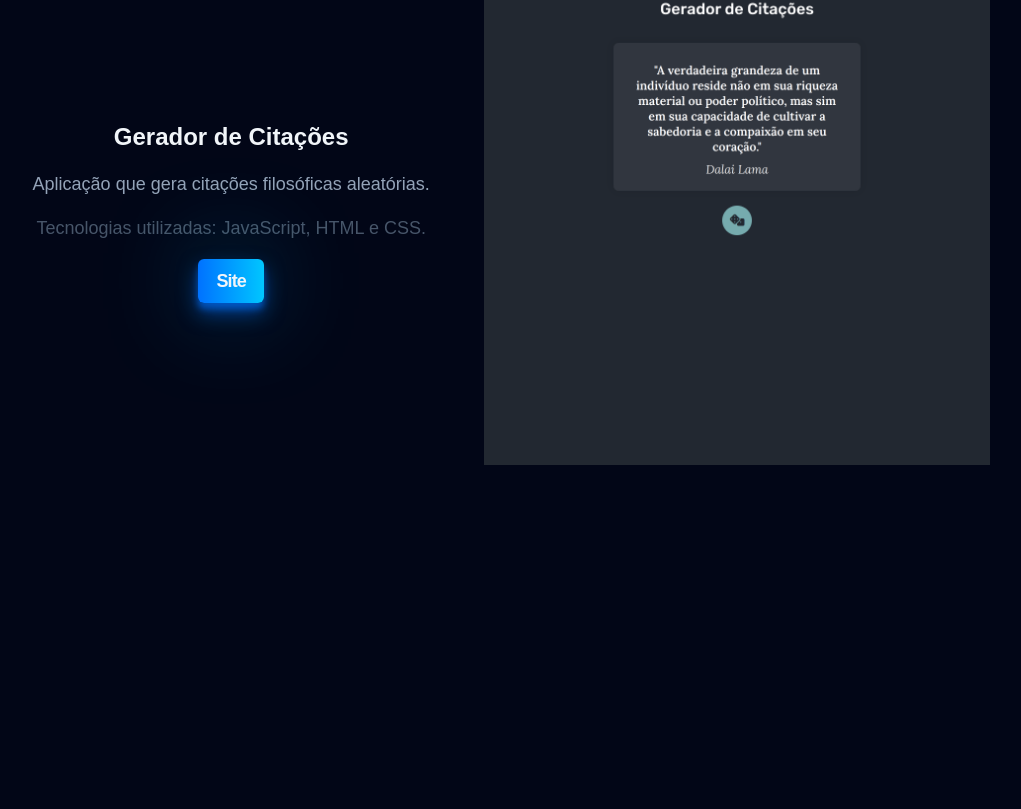
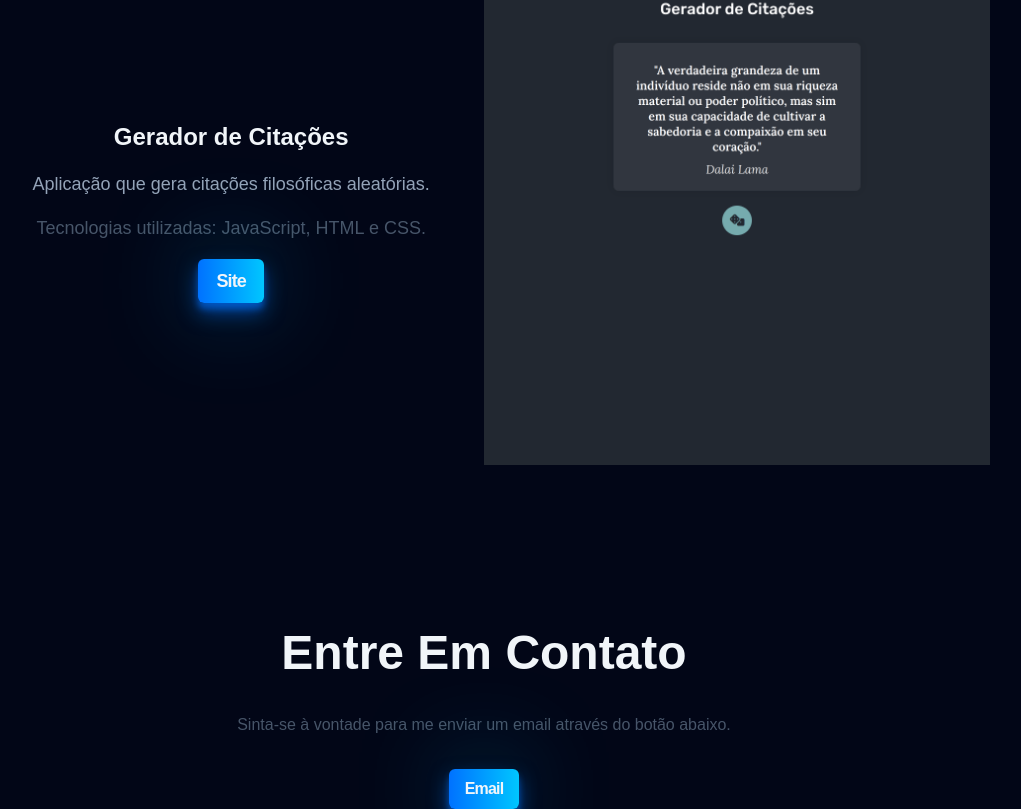
Before and after one commit to guigobecker/portfolio, a website built with Vite: page index.html in a window 1280 px wide. Shown: the part 1746-2555 px from the top of the page, without its empty margins (156-1177 px from the left). Before the commit the page ends 2211 px from the top, so only its background shows below. Built offline with nearby package versions, Linux system fonts and the light colour scheme; a web font is replaced by a local one.

Commit message:
Estilizar seção 'Contato'

```diff
--- a/index.html
+++ b/index.html
@@ -138,6 +138,18 @@
           </div>
         </div>
       </section>
+      <section class="contato container section">
+        <h2 class="contato__titulo">Entre Em Contato</h2>
+        <p class="contato__descricao">
+          Sinta-se à vontade para me enviar um email através do botão abaixo.
+        </p>
+        <a
+          class="contato__btn btn"
+          href="mailto:contato.rodrigobecker@gmail.com"
+          target="_blank"
+          >Email</a
+        >
+      </section>
     </main>
     <script type="module" src="./src/main.js"></script>
   </body>
--- a/src/main.js
+++ b/src/main.js
@@ -4,4 +4,5 @@ import '../styles/components/header.css';
 import '../styles/components/hero.css';
 import '../styles/components/sobre.css';
 import '../styles/components/projetos.css';
+import '../styles/components/contato.css';
 import '../styles/utils.css';
--- /dev/null
+++ b/styles/components/contato.css
@@ -0,0 +1,89 @@
+.contato {
+  display: flex;
+  flex-direction: column;
+  justify-content: center;
+  align-items: center;
+  text-align: center;
+  gap: 1rem;
+}
+
+.contato__titulo {
+  font-size: var(--size-2xl);
+  color: var(--clr-light);
+  text-transform: capitalize;
+}
+
+.contato__descricao {
+  font-size: var(--size-sm);
+  color: var(--clr-slate600);
+  max-width: 60ch;
+}
+
+.contato__btn {
+  font-size: var(--size-sm);
+}
+
+/* xs */
+@media (min-width: 475px) {
+  .contato {
+    gap: 1.5rem;
+  }
+
+  .contato__titulo {
+    font-size: var(--size-3xl);
+  }
+
+  .contato__descricao {
+    font-size: var(--size-base);
+  }
+
+  .contato__btn {
+    font-size: var(--size-base);
+  }
+}
+
+/* sm */
+@media (min-width: 640px) {
+}
+
+/* md */
+@media (min-width: 768px) {
+}
+
+/* lg */
+@media (min-width: 1024px) {
+  .contato__titulo {
+    font-size: var(--size-4xl);
+  }
+
+  .contato__descricao {
+    font-size: var(--size-lg);
+  }
+
+  .contato__btn {
+    font-size: var(--size-lg);
+  }
+}
+
+/* xl */
+@media (min-width: 1280px) {
+  .contato {
+    gap: 2rem;
+  }
+
+  .contato__titulo {
+    font-size: var(--size-5xl);
+  }
+
+  .contato__descricao {
+    font-size: var(--size-xl);
+  }
+
+  .contato__btn {
+    font-size: var(--size-xl);
+  }
+}
+
+/* 2xl */
+@media (min-width: 1536px) {
+}
```
